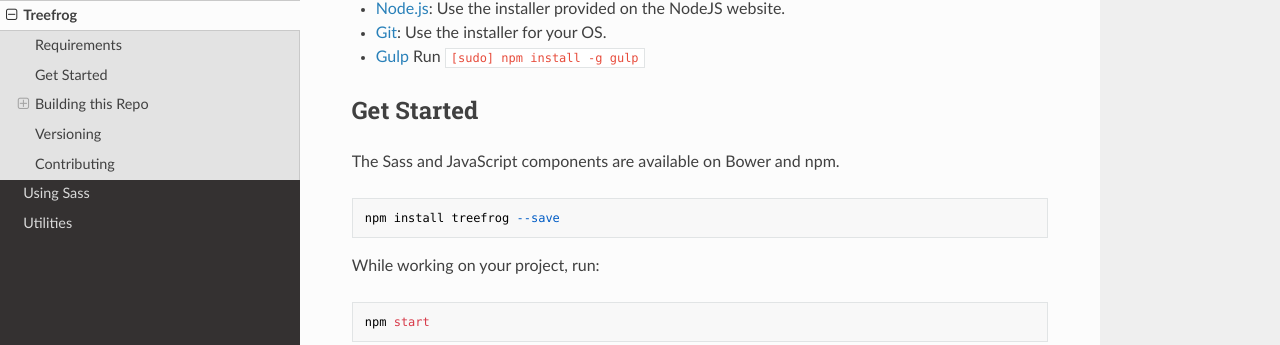
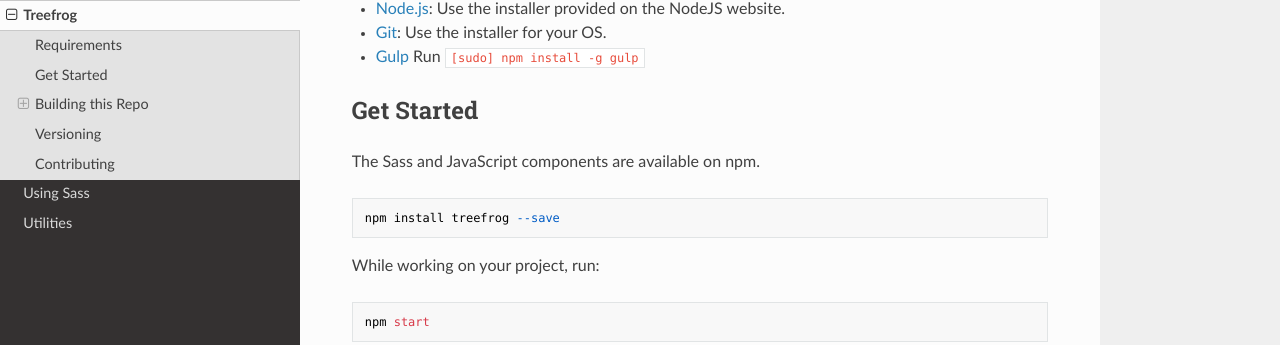
Before and after one commit to CaliStyle/treefrog, an MkDocs documentation site: the page built from docs/index.md, in a window 1280 px wide and 900 px high, scrolled down 545 px. Shown: the part 106-451 px from the top of the window. Built offline with MkDocs 1.6.1, drawn with Linux system fonts in a browser that asks for light colours; nearby versions of some CDN libraries.

````diff
--- a/docs/index.md
+++ b/docs/index.md
@@ -26,7 +26,7 @@ You'll need the following software installed to get started tinkering with Treef
 
 ## Get Started
 
-The Sass and JavaScript components are available on Bower and npm.
+The Sass and JavaScript components are available on npm.
 ```
 npm install treefrog --save
 ```
````
Also changed, not shown: README.md (+1 -1 lines).
